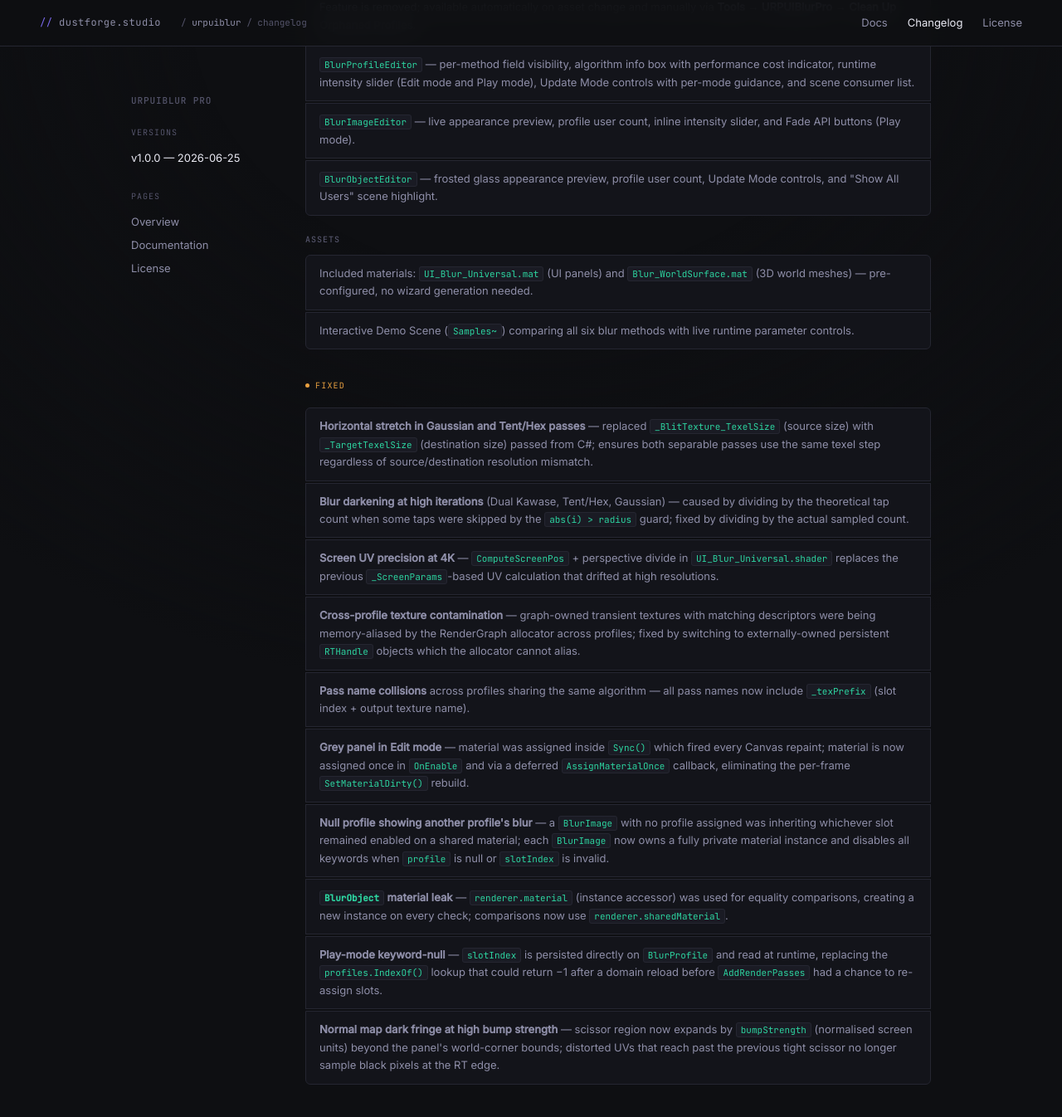
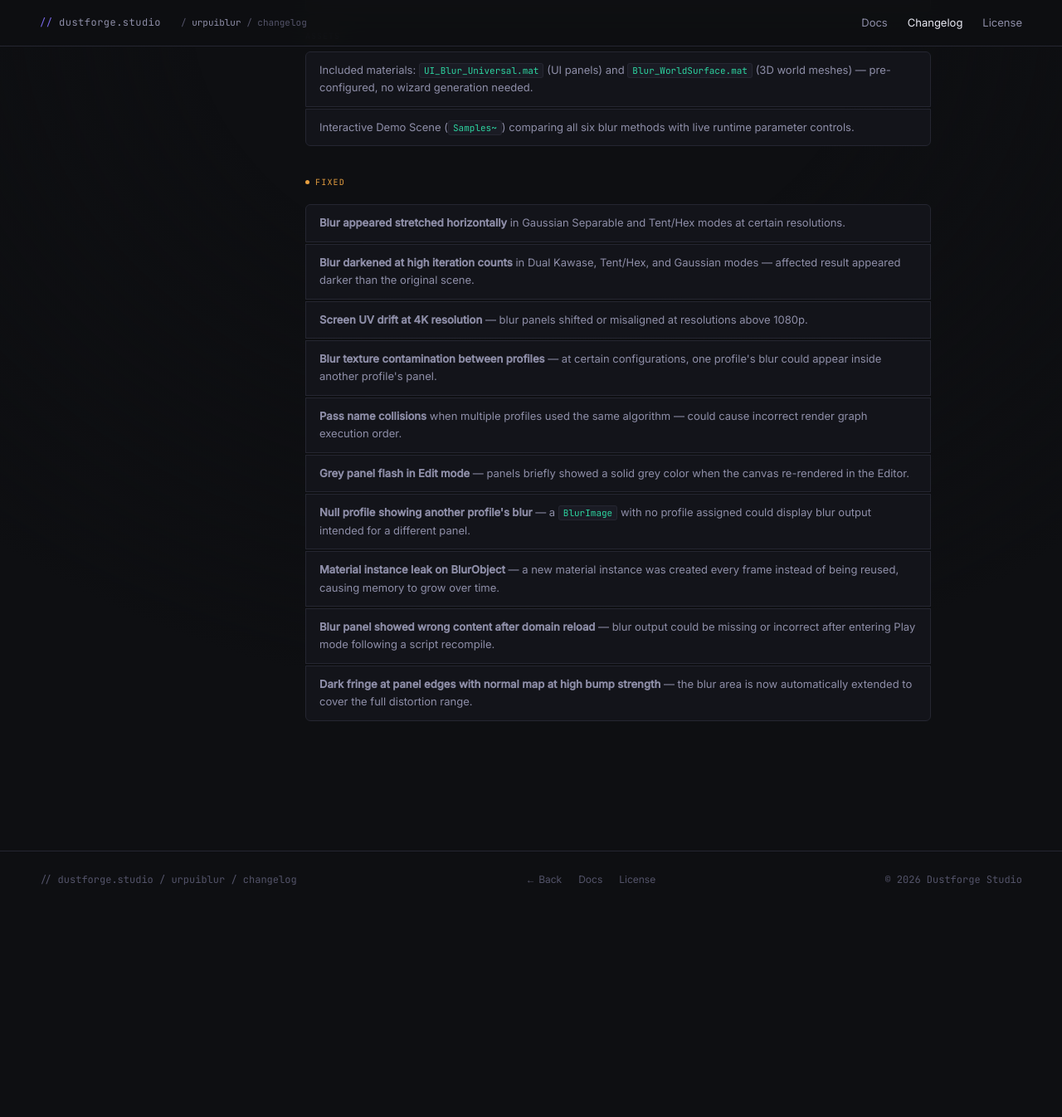
Before and after one commit to dustforgestudio/dustforgestudio.github.io, a Jekyll site: the page urpuiblur/changelog/index.html, which Jekyll copies as it is, in a window 1280 px wide and 1400 px high, scrolled down 2606 px. Shown: the top 1346 px of the window at 83% size. Built offline with Jekyll 4.4.1, drawn with Linux system fonts in a browser that asks for light colours; after the commit the page ends 3700 px from its top, so only the background shows below that; some of the changed text lies outside the part shown.

Commit message:
Update index.html

```diff
--- a/urpuiblur/changelog/index.html
+++ b/urpuiblur/changelog/index.html
@@ -226,13 +226,11 @@
         <div class="change-group-title">Architecture</div>
         <div class="item-list">
           <div class="item"><code>ScriptableRendererFeature</code> + <code>ScriptableRenderPass</code> architecture supporting up to 16 independent <code>BlurProfile</code> slots simultaneously, each independently configured via a <code>BlurProfile</code> ScriptableObject asset.</div>
-          <div class="item"><code>IBlurConsumer</code> interface unifying <code>BlurImage</code> (UI <code>Graphic</code>) and <code>BlurObject</code> (<code>MeshRenderer</code>) &mdash; <code>Blur.cs</code> scans all consumers in a single pass without type checks; exposes <code>profile</code>, <code>captureMode</code>, <code>isActiveAndEnabled</code>, and <code>IsVisible()</code>.</div>
-          <div class="item">Two capture modes: <code>CaptureMode.WithoutPostProcessing</code> (before transparents &mdash; compatible with all Canvas modes) and <code>CaptureMode.WithPostProcessing</code> (after post-processing &mdash; Screen Space Overlay only); each mode is an independent pass-chain with its own <code>RTHandle</code> set, paying GPU cost only when at least one consumer requests that branch.</div>
-          <div class="item"><strong>Persistent <code>RTHandle</code> strategy</strong> &mdash; each profile owns its intermediate textures allocated via <code>RTHandles.Alloc()</code>; the RenderGraph allocator cannot alias them, eliminating cross-profile texture contamination regardless of matching descriptors.</div>
-          <div class="item"><code>isActive</code> and active <code>CaptureMode</code> branches for each profile fully recomputed every frame at the start of <code>AddRenderPasses</code> &mdash; self-correcting across domain reloads and Play-mode-exit scene restorations with no persisted incremental state.</div>
-          <div class="item">Instance claiming in <code>AddRenderPasses()</code> (not <code>Create()</code>) &mdash; ensures only the Renderer Feature instance used by the active camera's renderer claims the active-instance slot, preventing multi-renderer conflicts.</div>
-          <div class="item"><code>slotIndex</code> field on <code>BlurProfile</code> &mdash; 1-based index (1&ndash;16) assigned by <code>Blur.cs</code> whenever the profiles list changes; read directly by <code>BlurImage</code> and <code>BlurObject</code> to derive the correct shader keyword (<code>_BLUR_{n}_BT</code> / <code>_BLUR_{n}_APP</code>) without calling <code>profiles.IndexOf()</code> at runtime.</div>
-          <div class="item">Auto-culling for world-space profiles via <code>cullResults.visibleRenderers</code> &mdash; UI profiles intentionally bypass culling to prevent one-frame pop-in.</div>
+          <div class="item"><code>IBlurConsumer</code> interface &mdash; common contract shared by <code>BlurImage</code> and <code>BlurObject</code>, allowing the Renderer Feature to manage both without distinguishing between them.</div>
+          <div class="item">Two capture modes: <code>CaptureMode.WithoutPostProcessing</code> (before transparents &mdash; compatible with all Canvas modes) and <code>CaptureMode.WithPostProcessing</code> (after post-processing &mdash; Screen Space Overlay only); each mode is an independent pass-chain, paying GPU cost only when at least one consumer requests that branch.</div>
+          <div class="item"><strong>Profile isolation</strong> &mdash; each profile's textures are fully independent; no configuration can cause one profile's blur to contaminate another's output.</div>
+          <div class="item">Active state and capture branches for each profile are fully recomputed every frame &mdash; the system self-corrects after domain reloads and Play-mode-exit without manual intervention.</div>
+          <div class="item"><code>slotIndex</code> on <code>BlurProfile</code> &mdash; 1-based index (1&ndash;16) assigned automatically whenever the profiles list changes; consumers read it directly to identify which blur output to sample.</div>
         </div>
 
         <div class="change-group-title">Components</div>
@@ -280,16 +278,16 @@
       <div class="change-group">
         <div class="change-label fixed">Fixed</div>
         <div class="item-list">
-          <div class="item"><strong>Horizontal stretch in Gaussian and Tent/Hex passes</strong> &mdash; replaced <code>_BlitTexture_TexelSize</code> (source size) with <code>_TargetTexelSize</code> (destination size) passed from C#; ensures both separable passes use the same texel step regardless of source/destination resolution mismatch.</div>
-          <div class="item"><strong>Blur darkening at high iterations</strong> (Dual Kawase, Tent/Hex, Gaussian) &mdash; caused by dividing by the theoretical tap count when some taps were skipped by the <code>abs(i) &gt; radius</code> guard; fixed by dividing by the actual sampled count.</div>
-          <div class="item"><strong>Screen UV precision at 4K</strong> &mdash; <code>ComputeScreenPos</code> + perspective divide in <code>UI_Blur_Universal.shader</code> replaces the previous <code>_ScreenParams</code>-based UV calculation that drifted at high resolutions.</div>
-          <div class="item"><strong>Cross-profile texture contamination</strong> &mdash; graph-owned transient textures with matching descriptors were being memory-aliased by the RenderGraph allocator across profiles; fixed by switching to externally-owned persistent <code>RTHandle</code> objects which the allocator cannot alias.</div>
-          <div class="item"><strong>Pass name collisions</strong> across profiles sharing the same algorithm &mdash; all pass names now include <code>_texPrefix</code> (slot index + output texture name).</div>
-          <div class="item"><strong>Grey panel in Edit mode</strong> &mdash; material was assigned inside <code>Sync()</code> which fired every Canvas repaint; material is now assigned once in <code>OnEnable</code> and via a deferred <code>AssignMaterialOnce</code> callback, eliminating the per-frame <code>SetMaterialDirty()</code> rebuild.</div>
-          <div class="item"><strong>Null profile showing another profile's blur</strong> &mdash; a <code>BlurImage</code> with no profile assigned was inheriting whichever slot remained enabled on a shared material; each <code>BlurImage</code> now owns a fully private material instance and disables all keywords when <code>profile</code> is null or <code>slotIndex</code> is invalid.</div>
-          <div class="item"><strong><code>BlurObject</code> material leak</strong> &mdash; <code>renderer.material</code> (instance accessor) was used for equality comparisons, creating a new instance on every check; comparisons now use <code>renderer.sharedMaterial</code>.</div>
-          <div class="item"><strong>Play-mode keyword-null</strong> &mdash; <code>slotIndex</code> is persisted directly on <code>BlurProfile</code> and read at runtime, replacing the <code>profiles.IndexOf()</code> lookup that could return &minus;1 after a domain reload before <code>AddRenderPasses</code> had a chance to re-assign slots.</div>
-          <div class="item"><strong>Normal map dark fringe at high bump strength</strong> &mdash; scissor region now expands by <code>bumpStrength</code> (normalised screen units) beyond the panel's world-corner bounds; distorted UVs that reach past the previous tight scissor no longer sample black pixels at the RT edge.</div>
+          <div class="item"><strong>Blur appeared stretched horizontally</strong> in Gaussian Separable and Tent/Hex modes at certain resolutions.</div>
+          <div class="item"><strong>Blur darkened at high iteration counts</strong> in Dual Kawase, Tent/Hex, and Gaussian modes &mdash; affected result appeared darker than the original scene.</div>
+          <div class="item"><strong>Screen UV drift at 4K resolution</strong> &mdash; blur panels shifted or misaligned at resolutions above 1080p.</div>
+          <div class="item"><strong>Blur texture contamination between profiles</strong> &mdash; at certain configurations, one profile's blur could appear inside another profile's panel.</div>
+          <div class="item"><strong>Pass name collisions</strong> when multiple profiles used the same algorithm &mdash; could cause incorrect render graph execution order.</div>
+          <div class="item"><strong>Grey panel flash in Edit mode</strong> &mdash; panels briefly showed a solid grey color when the canvas re-rendered in the Editor.</div>
+          <div class="item"><strong>Null profile showing another profile's blur</strong> &mdash; a <code>BlurImage</code> with no profile assigned could display blur output intended for a different panel.</div>
+          <div class="item"><strong>Material instance leak on BlurObject</strong> &mdash; a new material instance was created every frame instead of being reused, causing memory to grow over time.</div>
+          <div class="item"><strong>Blur panel showed wrong content after domain reload</strong> &mdash; blur output could be missing or incorrect after entering Play mode following a script recompile.</div>
+          <div class="item"><strong>Dark fringe at panel edges with normal map at high bump strength</strong> &mdash; the blur area is now automatically extended to cover the full distortion range.</div>
         </div>
       </div>
 
```
